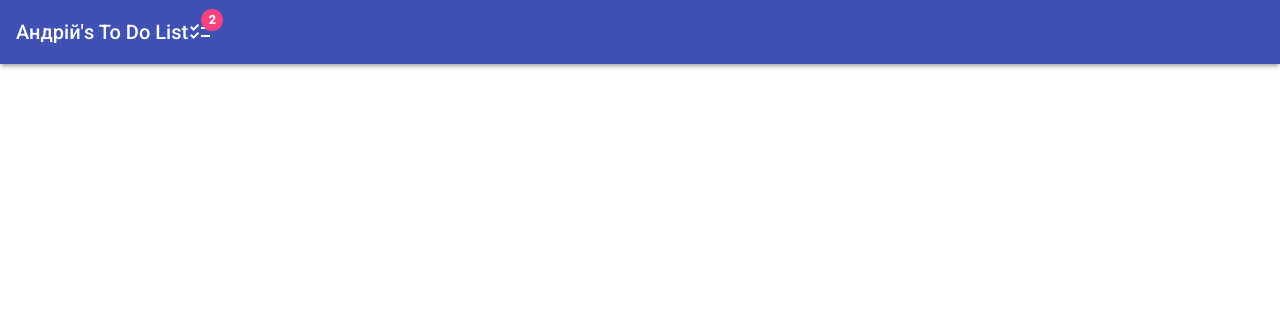
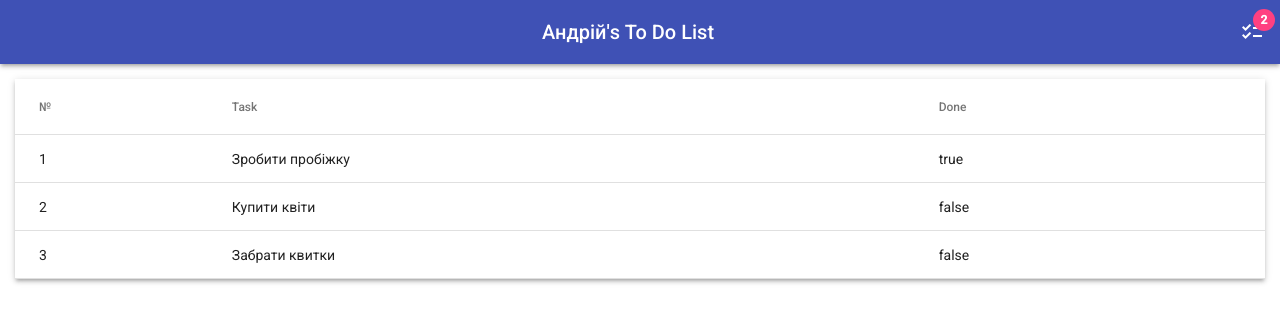
Before and after one commit to CherpakAndrii/ReactiveProgramming, an Angular app in the folder Lab3/todo/: page / in a window 1280 px wide. Shown: the top 322 px of the page. Built offline with nearby package versions, Linux system fonts and the light colour scheme.

Commit message:
list of items added

```diff
--- a/Lab3/todo/src/app/app.component.css
+++ b/Lab3/todo/src/app/app.component.css
@@ -1 +1,3 @@
-spacer { flex: 1 1 auto }
+.spacer { flex: 1 1 auto }
+.tableContainer { padding: 15px }
+.fullWidth { width: 100% }
--- a/Lab3/todo/src/app/app.component.html
+++ b/Lab3/todo/src/app/app.component.html
@@ -4,3 +4,21 @@
   <span class="spacer"></span>
   <mat-icon matBadge="{{ itemCount }}" matBadgeColor="accent"> checklist </mat-icon>
 </mat-toolbar>
+<div class="tableContainer">
+  <table mat-table [dataSource]="items" class="mat-elevation-z3 fullWidth">
+    <ng-container matColumnDef="id">
+      <th mat-header-cell *matHeaderCellDef>№</th>
+      <td mat-cell *matCellDef="let i = index"> {{ i + 1 }} </td>
+    </ng-container>
+    <ng-container matColumnDef="task">
+      <th mat-header-cell *matHeaderCellDef>Task</th>
+      <td mat-cell *matCellDef="let item"> {{ item.task }} </td>
+    </ng-container>
+    <ng-container matColumnDef="done">
+      <th mat-header-cell *matHeaderCellDef>Done</th>
+      <td mat-cell *matCellDef="let item"> {{ item.complete }} </td>
+    </ng-container>
+    <tr mat-header-row *matHeaderRowDef="['id', 'task', 'done']"></tr>
+    <tr mat-row *matRowDef="let row; columns: ['id', 'task', 'done'];"></tr>
+  </table>
+</div>
--- a/Lab3/todo/src/app/app.component.ts
+++ b/Lab3/todo/src/app/app.component.ts
@@ -20,4 +20,7 @@
     return this.list.items
       .filter(item => !item.complete).length;
   }
+  get items(): readonly TodoItem[] {
+    return this.list.items;
+  }
 }
```
